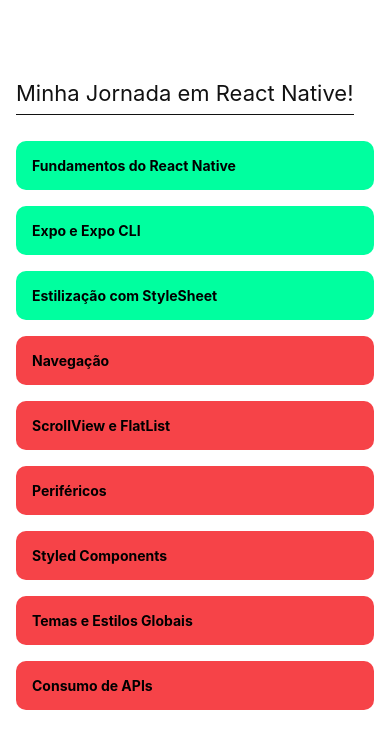
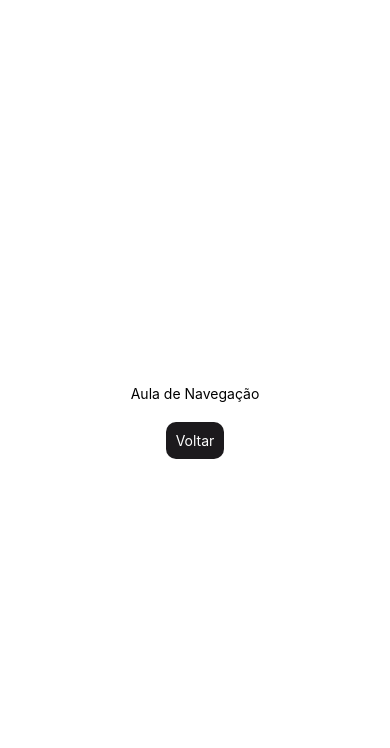
Before and after one commit to almadaj/react-native, a React Native app in the folder base-rn/: screen /Navigation in a window 390 px wide. Shown: the top 748 px of the page. Built offline with nearby package versions, Linux system fonts and the light colour scheme.

Commit message:
criando navegação entre páginas

```diff
--- a/base-rn/App.js
+++ b/base-rn/App.js
@@ -1,68 +1,5 @@
-import { StatusBar } from "expo-status-bar";
-import { StyleSheet, Text, View } from "react-native";
-
-function Item(props) {
-  return (
-    <View
-      style={{
-        backgroundColor: props.bgColor,
-        borderRadius: 16,
-        marginTop: 16,
-        marginRight: 16,
-        padding: 16,
-        width: "100%",
-        borderRadius: 10,
-      }}
-    >
-      <Text style={{ fontWeight: "700" }}>{props.text}</Text>
-    </View>
-  );
-}
+import StackNavigator from "./src/StackNavigator";
 
 export default function App() {
-  return (
-    <View style={styles.container}>
-      <Text style={styles.title}>Minha Jornada em React Native!</Text>
-      <StatusBar style="auto" />
-      <View style={styles.itemGrid}>
-        <Item text="Fundamentos do React Native" bgColor="#00ff9f" />
-        <Item text="Expo e Expo CLI" bgColor="#00ff9f" />
-        <Item text="Estilização com StyleSheet" bgColor="#00ff9f" />
-        <Item text="Navegação" bgColor="#f64348" />
-        <Item text="ScrollView e FlatList" bgColor="#f64348" />
-        <Item text="Periféricos" bgColor="#f64348" />
-        <Item text="Styled Components" bgColor="#f64348" />
-        <Item text="Temas e Estilos Globais" bgColor="#f64348" />
-        <Item text="Consumo de APIs" bgColor="#f64348" />
-      </View>
-    </View>
-  );
+  return <StackNavigator />;
 }
-
-const styles = StyleSheet.create({
-  container: {
-    flex: 1,
-    backgroundColor: "#fff",
-    alignItems: "flex-start",
-    paddingHorizontal: 16,
-    paddingTop: 80,
-  },
-  title: {
-    borderBottomColor: "#121212",
-    borderBottomWidth: 1,
-    color: "#121212",
-    fontSize: 22,
-    paddingBottom: 8,
-  },
-  itemGrid: {
-    flexDirection: "row",
-    flexWrap: "wrap",
-    marginTop: 10,
-  },
-  bgColorSuccess: {
-    color: "008800",
-  },
-  bgColorFail: {
-    color: "#161616",
-  },
-});
--- a/base-rn/package.json
+++ b/base-rn/package.json
@@ -9,10 +9,14 @@
     "web": "expo start --web"
   },
   "dependencies": {
+    "@react-navigation/native": "^6.1.9",
+    "@react-navigation/native-stack": "^6.9.17",
     "expo": "~49.0.15",
     "expo-status-bar": "~1.6.0",
     "react": "18.2.0",
-    "react-native": "0.72.6"
+    "react-native": "0.72.6",
+    "react-native-screens": "~3.22.0",
+    "react-native-safe-area-context": "4.6.3"
   },
   "devDependencies": {
     "@babel/core": "^7.20.0"
--- /dev/null
+++ b/base-rn/src/StackNavigator.js
@@ -0,0 +1,20 @@
+import { NavigationContainer } from "@react-navigation/native";
+import { createNativeStackNavigator } from "@react-navigation/native-stack";
+import HomeScreen from "./screens/HomeScreen";
+import NavigationScreen from "./screens/NavigationScreen";
+
+const Stack = createNativeStackNavigator();
+
+export default function StackNavigatior() {
+  return (
+    <NavigationContainer>
+      <Stack.Navigator
+        initialRouteName="Home"
+        screenOptions={{ headerShown: false }}
+      >
+        <Stack.Screen name="Home" component={HomeScreen} />
+        <Stack.Screen name="Navigation" component={NavigationScreen} />
+      </Stack.Navigator>
+    </NavigationContainer>
+  );
+}
--- /dev/null
+++ b/base-rn/src/screens/HomeScreen.js
@@ -0,0 +1,47 @@
+import { useNavigation } from "@react-navigation/native";
+import { StatusBar } from "expo-status-bar";
+import { StyleSheet, Text, TouchableOpacity, View } from "react-native";
+
+export default function HomeScreen() {
+  const navigation = useNavigation();
+
+  const navigateToNavigationScreen = () => {
+    navigation.navigate("Navigation");
+  };
+
+  return (
+    <View style={styles.container}>
+      <Text style={styles.title}>Olá, Mundo!</Text>
+      <StatusBar style="auto" />
+      <TouchableOpacity
+        activeOpacity={0.8}
+        style={styles.button}
+        onPress={navigateToNavigationScreen}
+      >
+        <Text style={styles.buttonText}>Aula de Navegação</Text>
+      </TouchableOpacity>
+    </View>
+  );
+}
+
+const styles = StyleSheet.create({
+  container: {
+    flex: 1,
+    backgroundColor: "#fff",
+    alignItems: "center",
+    justifyContent: "center",
+  },
+  title: {
+    fontSize: 40,
+    color: "#f64348",
+  },
+  button: {
+    backgroundColor: "#1c1a1d",
+    padding: 10,
+    borderRadius: 10,
+    marginTop: 20,
+  },
+  buttonText: {
+    color: "#fff",
+  },
+});
--- /dev/null
+++ b/base-rn/src/screens/NavigationScreen.js
@@ -0,0 +1,43 @@
+import { View, Text, StyleSheet, TouchableOpacity } from "react-native";
+import { useNavigation } from "@react-navigation/native";
+
+export default function NavigationScreen() {
+  const navigation = useNavigation();
+  const navigateBack = () => {
+    navigation.goBack();
+  };
+  return (
+    <View style={styles.container}>
+      <Text>Aula de Navegação</Text>
+      <TouchableOpacity
+        activeOpacity={0.8}
+        style={styles.button}
+        onPress={navigateBack}
+      >
+        <Text style={styles.buttonText}>Voltar</Text>
+      </TouchableOpacity>
+    </View>
+  );
+}
+
+const styles = StyleSheet.create({
+  container: {
+    flex: 1,
+    backgroundColor: "#fff",
+    alignItems: "center",
+    justifyContent: "center",
+  },
+  title: {
+    fontSize: 40,
+    color: "#f64348",
+  },
+  button: {
+    backgroundColor: "#1c1a1d",
+    padding: 10,
+    borderRadius: 10,
+    marginTop: 20,
+  },
+  buttonText: {
+    color: "#fff",
+  },
+});
```
Also changed, not shown: 1 other file (tests, documents, lock files or other folders).
